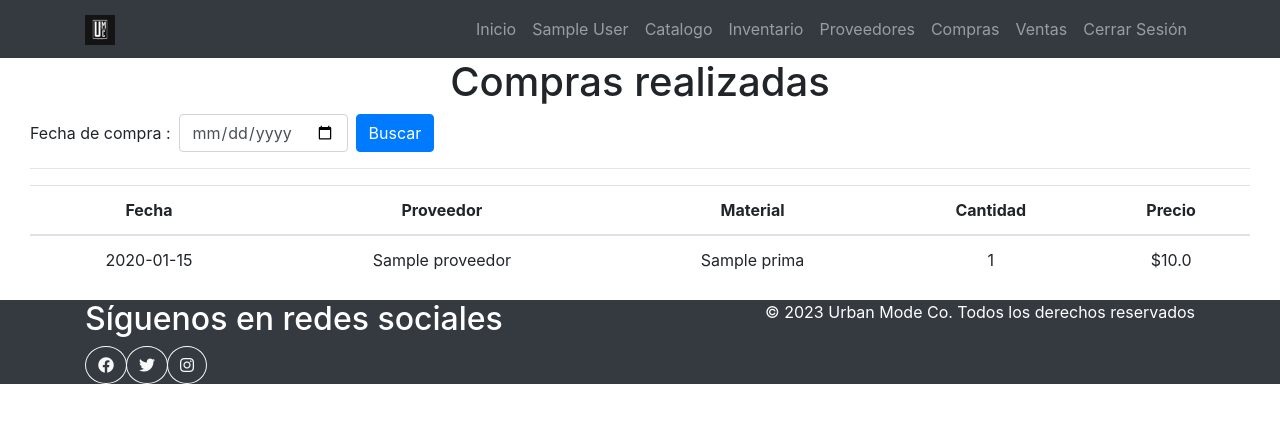
After one commit to IDGS-802-20002145/ProyectoFinal, a Flask app: page /catalogoCompras in a window 1280 px wide. The commit adds this page. Shown: the top 423 px of the page. Run offline with Flask 3, Linux system fonts and the light colour scheme; a user stored in the database is signed in; tables that the repository leaves empty hold one stand-in row (values such as "Sample post"); some libraries are stand-ins or nearby versions.

Commit message:
Agregación de funciones para la compra de pedidos e integracion de compra y catalogo de compra

```diff
--- a/project/Administrador/routes.py
+++ b/project/Administrador/routes.py
@@ -256,6 +256,30 @@ def compras():
         flash("La compra se ha realizado exitosamente.", "success")
         return redirect(url_for('administrador.inventarios'))
 
+@administrador.route('/catalogoCompras', methods=['GET', 'POST'])
+@login_required
+def catalogoCompras():
+
+    fecha = request.form.get('fecha')
+
+    if fecha:
+        compras = db.session.query(Compra, DetCompra, InventarioMateriaPrima, Proveedor)\
+                    .join(DetCompra, Compra.id == DetCompra.compra_id)\
+                    .outerjoin(InventarioMateriaPrima, DetCompra.material_id == InventarioMateriaPrima.id)\
+                    .join(Proveedor, Compra.proveedor_id == Proveedor.id)\
+                    .filter(Compra.fecha == fecha)\
+                    .all()
+    else:
+        compras = db.session.query(Compra, DetCompra, InventarioMateriaPrima, Proveedor)\
+                    .join(DetCompra, Compra.id == DetCompra.compra_id)\
+                    .outerjoin(InventarioMateriaPrima, DetCompra.material_id == InventarioMateriaPrima.id)\
+                    .join(Proveedor, Compra.proveedor_id == Proveedor.id)\
+                    .all()
+
+    return render_template('catalogoCompras.html', compras=compras)
+
+
+
 
 
 ###################### Modulo de Materia Prima ######################
@@ -297,6 +321,23 @@ def modificarMaterial():
     elif request.method == 'GET':
         return render_template('modificarMateriaPrima.html', material=material, id=id)
 
+@administrador.route('/eliminarMaterial', methods=['GET', 'POST'])
+@login_required
+def eliminarMaterial():
+    id = request.args.get('id')
+    material = InventarioMateriaPrima.query.get(id)
+    if material is None:
+        flash("El material no existe", "error")
+        return redirect(url_for('main.inventarios'))
+    if request.method == 'POST':
+        material.estatus = 0
+        db.session.add(material)
+        db.session.commit()
+        flash("El registro se ha eliminado exitosamente.", "exito")
+        return redirect(url_for('main.inventarios'))
+    elif request.method == 'GET':
+        return render_template('eliminarMateriaPrima.html', material=material, id=id)
+
 
 
 ###################### Modulo de proveedores ######################
--- a/project/__init__.py
+++ b/project/__init__.py
@@ -16,7 +16,7 @@ def create_app():
     #Configuraciones necesarias
     app.config['SQLAlchemy_TRACK_MODIFICATIONS']= False
     app.config['SECRET_KEY'] =  os.urandom(24)
-    app.config['SQLALCHEMY_DATABASE_URI'] = 'mysql://root:root@127.0.0.1:3310/urbanMode'
+    app.config['SQLALCHEMY_DATABASE_URI'] = 'mysql://root:@127.0.0.1:3306/urbanMode'
     app.config['SECURITY_PASSWORD_HASH'] =  'pbkdf2_sha512'
     app.config['SECURITY_PASSWORD_SALT'] =  'secretsalt'
     app.config['UPLOAD_FOLDER'] = '/static/img'
--- a/project/templates/base.html
+++ b/project/templates/base.html
@@ -49,6 +49,11 @@
             <a class="nav-link" href="{{ url_for('administrador.proveedores') }}">Proveedores</a>
           </li>
           {% endif %}
+          {% if current_user.admin %}
+          <li class="nav-item">
+            <a class="nav-link" href="{{ url_for('administrador.catalogoCompras') }}">Compras</a>
+          </li>
+          {% endif%}
 
           {% if current_user.is_authenticated and current_user.admin != 1 %}
           <li class="nav-item">
--- /dev/null
+++ b/project/templates/catalogoCompras.html
@@ -0,0 +1,45 @@
+{% extends "base.html" %}
+
+{% block content %}
+<div class="container-fluid">
+    <h1>Compras realizadas</h1>
+    <div class="row">
+        <div class="col-md-6">
+            <form class="form-inline" method="POST">
+                <div class="form-group">
+                    <label for="fecha">Fecha de compra :</label>
+                    <input type="date" class="form-control mx-2" id="fecha" name="fecha">
+                </div>
+                <button type="submit" class="btn btn-primary">Buscar</button>
+            </form>
+        </div>
+    </div>
+    <hr>
+    <div class="row">
+        <div class="col-md-12">
+            <table class="table">
+                <thead>
+                    <tr>
+                        <th>Fecha</th>
+                        <th>Proveedor</th>
+                        <th>Material</th>
+                        <th>Cantidad</th>
+                        <th>Precio</th>
+                    </tr>
+                </thead>
+                <tbody>
+                    {% for compra, det, mat, prov in compras %}
+                    <tr>
+                        <td>{{ compra.fecha }}</td>
+                        <td>{{ prov.nombre }}</td>
+                        <td>{{ mat.nombre }}</td>
+                        <td>{{ det.cantidad }}</td>
+                        <td>${{ det.precio }}</td>
+                    </tr>
+                    {% endfor %}
+                </tbody>
+            </table>
+        </div>
+    </div>
+</div>
+{% endblock %}
--- a/project/templates/pedidos.html
+++ b/project/templates/pedidos.html
@@ -53,7 +53,7 @@
                 </tbody>
             </table>
             {% endif %}
-            <a href="" class="btn btn-primary"> <i class="fa-solid fa-cash-register fa-flip" style="color: #000000;"></i>  Comprar todos los articulos</a>
+            <a href="pagarTodo" class="btn btn-primary"> <i class="fa-solid fa-cash-register fa-flip" style="color: #000000;"></i>  Comprar todos los articulos</a>
             <br>
     </div>
 {% endblock %}
```
Also changed, not shown: project/Cliente/routes.py (+113 -0 lines), project/static/img/9faee969-b92d-4034-ba15-ba8a31acd632.png (added), project/static/img/a5de4515-fd9c-401f-9c48-0aa47269d3f7.png (added), project/templates/compras.html (indentation only).
